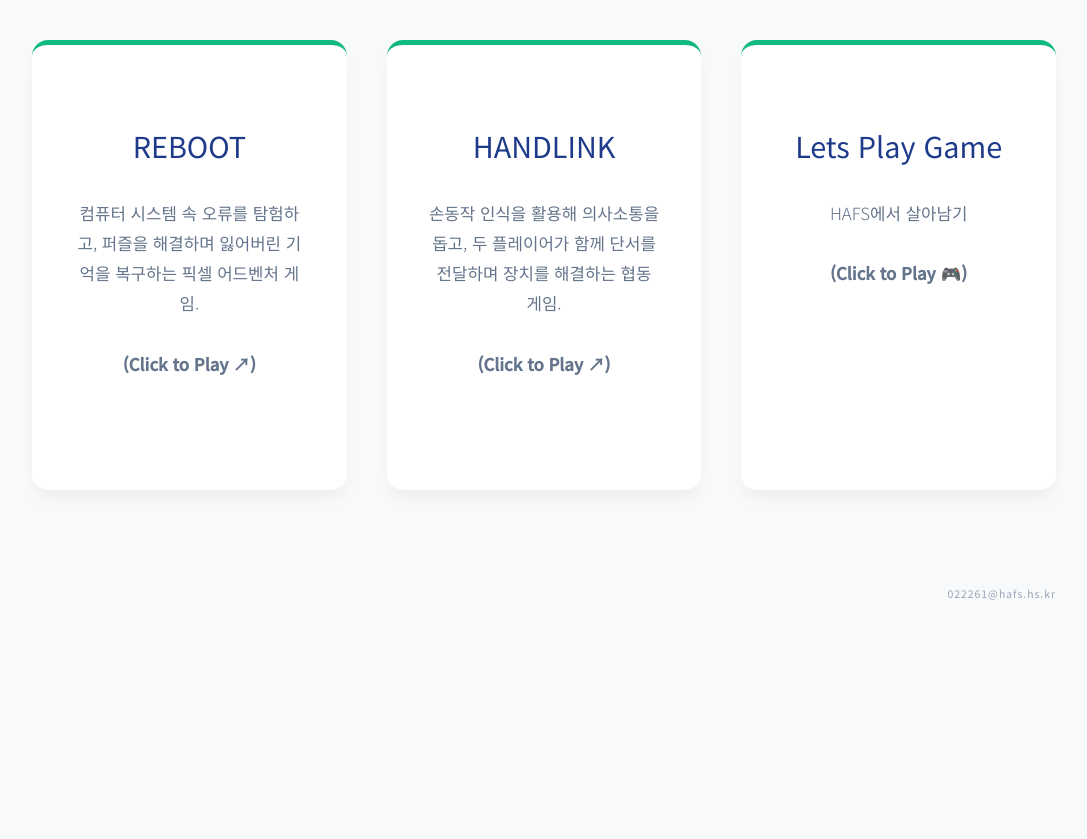
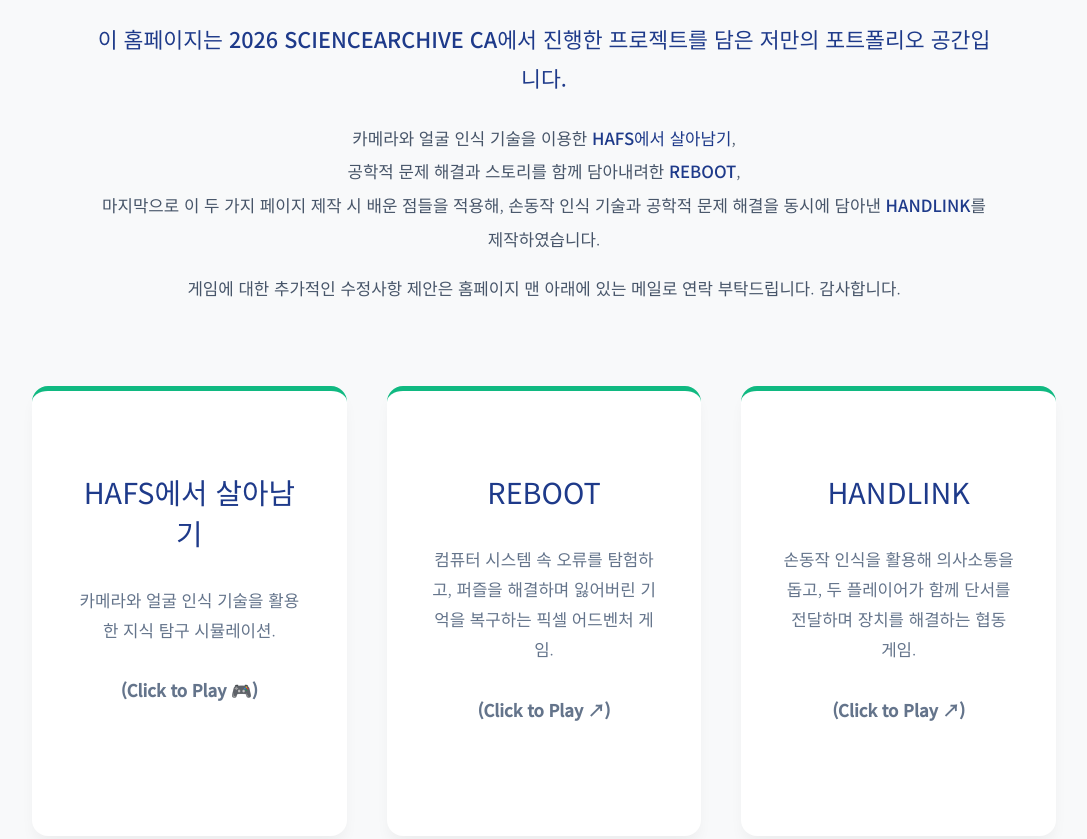
Before and after one commit to 022261im/10422, a plain HTML site: page index.html in a window 1280 px wide. Shown: the part 880-1719 px from the top of the page, without its empty margins (96-1183 px from the left). Before the commit the page ends 1600 px from the top, so only its background shows below. Drawn offline with Linux system fonts and the light colour scheme.

Commit message:
Add portfolio introduction and reorder project cards

```diff
--- a/index.html
+++ b/index.html
@@ -28,7 +28,13 @@
         @keyframes blink { 0%, 100% { opacity: 1; } 50% { opacity: 0; } }
         .hero .name { font-size: 0.75rem; font-weight: 400; color: #94a3b8; margin-top: 5rem; }
 
-        /* [4. 카드 섹션] */
+        /* [4. 프로젝트 소개] */
+        .portfolio-intro { max-width: 900px; margin: 0 auto 4rem; text-align: center; color: #475569; font-size: 1.05rem; font-weight: 300; line-height: 2; }
+        .portfolio-intro h2 { color: #1e3a8a; font-size: 1.35rem; font-weight: 400; line-height: 1.8; margin-bottom: 1.5rem; }
+        .portfolio-intro p { margin-bottom: 1rem; }
+        .portfolio-intro strong { color: #1e3a8a; font-weight: 500; }
+
+        /* [5. 카드 섹션] */
         .content-section { padding: 100px 10%; min-height: 100vh; background-color: #f8f9fa; display: flex; flex-direction: column; justify-content: center; }
         .card-container { display: flex; justify-content: space-between; gap: 2.5rem; flex-wrap: wrap; }
         .card { background-color: #ffffff; flex: 1; min-width: 280px; min-height: 450px; padding: 5rem 2.5rem; border-radius: 16px; box-shadow: 0 10px 15px -3px rgba(0, 0, 0, 0.05); text-align: center; transition: all 0.4s cubic-bezier(0.175, 0.885, 0.32, 1.275); border-top: 5px solid #3b82f6; display: flex; flex-direction: column; opacity: 0; transform: translateY(40px); }
@@ -110,7 +116,19 @@
     </header>
 
     <section class="content-section">
+        <div class="portfolio-intro">
+            <h2>이 홈페이지는 <strong>2026 SCIENCEARCHIVE CA</strong>에서 진행한 프로젝트를 담은 <strong>저만의 포트폴리오 공간</strong>입니다.</h2>
+            <p>카메라와 얼굴 인식 기술을 이용한 <strong>HAFS에서 살아남기</strong>,<br>
+            공학적 문제 해결과 스토리를 함께 담아내려한 <strong>REBOOT</strong>,<br>
+            마지막으로 이 두 가지 페이지 제작 시 배운 점들을 적용해, 손동작 인식 기술과 공학적 문제 해결을 동시에 담아낸 <strong>HANDLINK</strong>를 제작하였습니다.</p>
+            <p>게임에 대한 추가적인 수정사항 제안은 홈페이지 맨 아래에 있는 메일로 연락 부탁드립니다. 감사합니다.</p>
+        </div>
         <div class="card-container">
+            <div class="card clickable-card" onclick="openGame()">
+                <h3>HAFS에서 살아남기</h3>
+                <p>카메라와 얼굴 인식 기술을 활용한 지식 탐구 시뮬레이션.<br><br><b>(Click to Play 🎮)</b></p>
+            </div>
+
             <a class="card clickable-card project-link" href="https://022261im.github.io/10422-/" target="_blank" rel="noopener noreferrer">
                 <h3>REBOOT</h3>
                 <p>컴퓨터 시스템 속 오류를 탐험하고, 퍼즐을 해결하며 잃어버린 기억을 복구하는 픽셀 어드벤처 게임.<br><br><b>(Click to Play ↗)</b></p>
@@ -120,11 +138,6 @@
                 <h3>HANDLINK</h3>
                 <p>손동작 인식을 활용해 의사소통을 돕고, 두 플레이어가 함께 단서를 전달하며 장치를 해결하는 협동 게임.<br><br><b>(Click to Play ↗)</b></p>
             </a>
-
-            <div class="card clickable-card" onclick="openGame()">
-                <h3>Lets Play Game</h3>
-                <p>HAFS에서 살아남기 <br><br><b>(Click to Play 🎮)</b></p>
-            </div>
         </div>
         <div class="email-footer">022261@hafs.hs.kr</div>
     </section>
```
